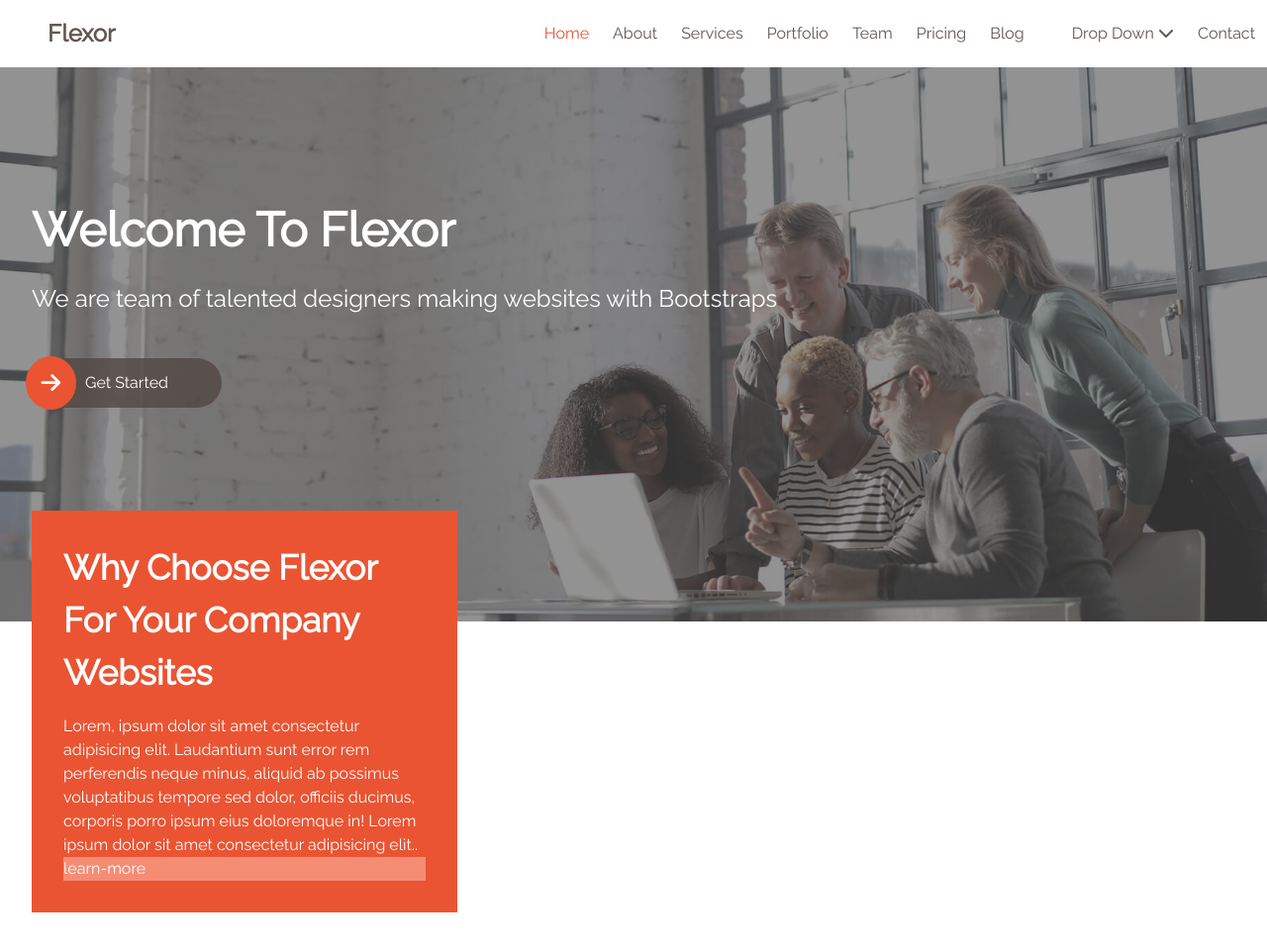
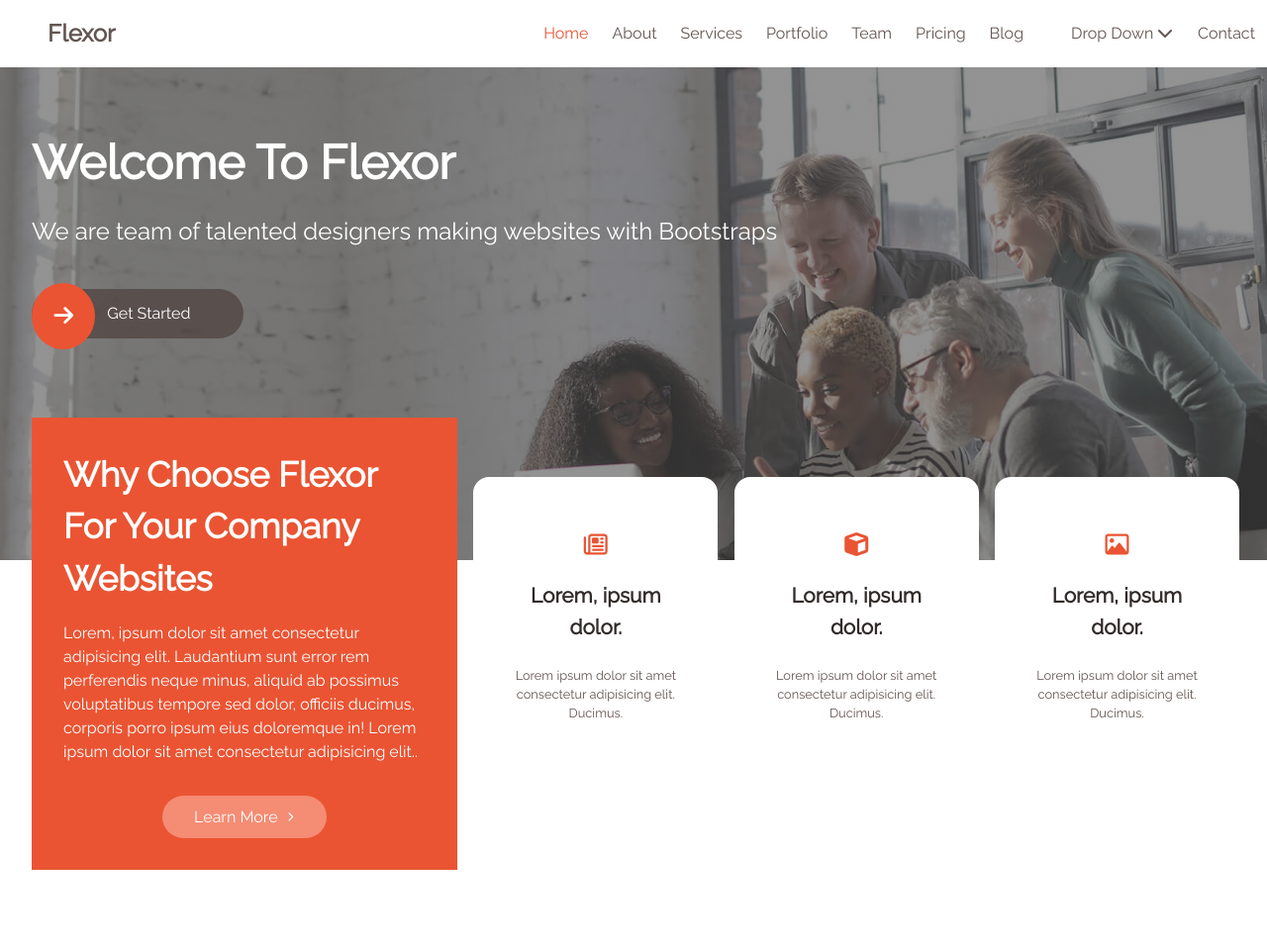
Before and after one commit to Ansh-sachan/checkpoint-4, a plain HTML site: page index.html in a window 1280 px wide. Shown: the whole page at 99% size. Drawn offline with Linux system fonts and the light colour scheme.

Commit message:
hero-section completed

```diff
--- a/assets/stylesheet/style.css
+++ b/assets/stylesheet/style.css
@@ -56,6 +56,7 @@ html{
 
 .btn-hover:hover{
 	background-color: var(--primary);
+	transition: 0.7s;
 }
 
 .container{
@@ -97,8 +98,14 @@ a{
 .flex-10{
 	flex: 0 1 10%;
 }
+.flex-15{
+	flex: 0 1 15%;
+}
 .flex-20{
 	flex: 0 1 20%;
+}
+.flex-25{
+	flex: 0 1 25%;
 }
 .flex-30{
 	flex: 0 1 30%;
@@ -123,8 +130,15 @@ a{
 }
 
 /* header  */
-.navbar{
+.header{
+	position: fixed;
+	top: 0;
+	left: 0;
+	z-index: 999;
+	background-color: white;
 	padding: 1rem;
+	margin: 0 auto;
+	width: 100%;
 }
 .brand{
 	color: var(--text-light);
@@ -144,18 +158,65 @@ a{
 }
 .nav-btn:hover{
 	color: var(--primary);
+	transition: 0.4s;
+}
+.drop-down{
+	position: relative;
+	width: 8rem;
+}
+.drop-down-2{
+	position: relative;
+	width: 8rem;
 }
 .option{
 	display: none;
+	background-color: white;
+	position:absolute;
+	top:1.5rem;
+	right: 0rem;
+	padding: 1rem;
+	border-radius: 1rem;
+	width:9rem;
+	height: auto;
 }
-.drop-down~.option:hover{
+.option-2{
+	display: none;
+	background-color: white;
+	position:absolute;
+	left: 8rem;
+	top: 0rem;
+	border-radius: 1rem;
+	width: 15rem;
+	width: 100%;
+	padding: 1rem 0;
+	height: auto;
+}
+.option li a{
+	color: var(--text-light);
+	padding-left: 1rem;
+}
+.drop-down:hover .option{
+	display: block;
+}
+.option li a:hover{
+	color:var(--primary);
+	transition: 0.4s;
+}
+.drop-down-2:hover .option-2{
 	display: block;
 }
 
 /* bg-img  */
 .bg-img{
 	background:linear-gradient(rgba(75, 74, 74,0.6),rgba(75, 74, 74,0.6)) ,url(/assets/media/hero-bg.jpg) no-repeat center center/cover;
-	height: 70vh;
+	height: 80vh;
+	width: 100%;
+	position: fixed;
+}
+
+/* section  */
+.relative{
+	position: relative;
 }
 .head-1{
 	font-size: 3rem;
@@ -173,36 +234,43 @@ a{
 }
 .arrow-btn{
     background-color: var(--primary);
-    padding: 1rem;
+    padding: 1.4rem;
     font-size: 1.4rem;
     border-radius: 50%;
     z-index: 99;
-    position: relative;
-    right: 12.4rem
+    position: absolute;
+    left: 0;
+	top: -0.4rem;
 }
 .btn{
 	background-color: var(--bg-color);
     padding: 0.8rem 2.5rem;
     border-radius: 3rem;
-    padding-left: 2.5rem;
+    padding-left: 3.9rem;
     position: relative;
     width: 7rem;
     text-align: center;
     color: white;
+	top: 0rem;
+	left: 0rem;
 }
 
 /* hero section */
+.hero-section{
+	background-color: white;
+	position: relative;
+	top: 14rem;
+}
 
 .container-box{
 	position: relative;
-	bottom:7rem;
+	bottom:9rem;
 }
 
 .card-1{
 	background-color: var(--primary);
 	color: white;
 	padding: 2rem;
-	/* height: 17rem; */
 }
 .hero-head-1{
 	font-size: 2.2rem;
@@ -214,4 +282,44 @@ a{
 }
 .btn-secondary{
 	background-color: #f58c74;
+	padding: 0.6rem 1.5rem;
+	border-radius: 2rem;
+	text-transform: capitalize;
+	width: 30%;
+	margin: 0 auto;
+	margin-top: 2rem;
+	padding-left: 2rem;
 }
+.btn-secondary i{
+	font-size:0.6rem;
+	margin-left: 0.6rem;
+}
+.btn-secondary:hover{
+	background-color: white;
+	color: var(--primary);
+	transition: 0.4s;
+}
+
+/* card-2 */
+.card-2{
+	background-color: white;
+	border-radius: 1rem;
+	padding: 2rem;
+	text-align: center;
+	height: 17rem;
+}
+.card-icon i{
+	color: var(--primary);
+	font-size: 1.5rem;
+	padding: 1.5rem;
+}
+.card-head{
+	font-weight: 900;
+	font-size: 1.3rem;
+	padding-bottom: 1.5rem;
+	color: var(--text-dark);
+}
+.card-para{
+	color: var(--text-light);
+	font-size: 0.8rem;
+}
--- a/index.html
+++ b/index.html
@@ -13,8 +13,8 @@
 </head>
 
 <body>
-    <header class="navbar">
-        <div class="container flex items-center space-between">
+    <header class="header">
+        <div class="container flex items-center space-between navbar">
             <nav>
                 <a class="brand" href="index.html">Flexor</a>
             </nav>
@@ -30,13 +30,23 @@
                     <li class="nav-btn">
                         <div class="drop-down">
                             <a href="#" class="nav-btn">Drop Down <i class="fa-solid fa-chevron-down fa-bounce"></i></a>
-                        </div>
-                        <div class="option  flex column">
-                            <a href="#">drop down 1</a>
-                            <a href="#">drop down 2</a>
-                            <a href="#">drop down 3</a>
-                            <a href="#">drop down 4</a>
-                            <a href="#">drop down 5</a>
+                            <ul class="option">
+                                <li><a href="#">drop down 1</a></li>
+                                <li>
+                                    <div class="drop-down-2">
+                                        <a href="#">Drop Down 2 <i class="fa-solid fa-chevron-right"></i></a>
+                                        <ul class="option-2">
+                                            <li><a href="#">Drop Down</a></li>
+                                            <li><a href="#">Drop Down</a></li>
+                                            <li><a href="#">Drop Down</a></li>
+                                            <li><a href="#">Drop Down</a></li>
+                                        </ul>
+                                    </div>
+                                </li>
+                                <li><a href="#">drop down 3</a></li>
+                                <li><a href="#">drop down 4</a></li>
+                                <li><a href="#">drop down 5</a></li>
+                            </ul>
                         </div>
                     </li>
                     <li><a href="#" class="nav-btn">contact</a></li>
@@ -46,26 +56,49 @@
     </header>
     <main>
         <section class="bg-img">
-            <div class="container">
+        </section>
+        <section class="container">
+            <div class="relative">
                 <h1 class="head-1">welcome to flexor</h1>
                 <h3 class="head-3">We are team of talented designers making websites with Bootstraps</h3>
                 <div class="flex items-center">
-                    <div class="btn btn-hover">Get Started</div>
-                    <i class="fa-solid fa-arrow-right arrow-btn" style="color: #ffffff;"></i>
+                    <div class="btn btn-hover">Get Started  <i class="fa-solid fa-arrow-right arrow-btn" style="color: #ffffff;"></i></div>
                 </div>
             </div>
         </section>
         <section class="hero-section">
-            <div class="container flex space-between container-box">
-                <div class="card-1 flex-30">
-                    <h1 class="hero-head-1">
-                        why choose flexor for your company  websites
-                    </h1>
-                    <p class="hero-para">Lorem, ipsum dolor sit amet consectetur adipisicing elit. Laudantium sunt error rem perferendis neque minus, aliquid ab possimus voluptatibus tempore sed dolor, officiis ducimus, corporis porro ipsum eius doloremque in! Lorem ipsum dolor sit amet consectetur adipisicing elit..</p>
-                    <div class="btn-hover btn-secondary">learn-more</div>
+            <div class="container">
+                <div class="flex space-between container-box items-center">
+                    <div class="card-1 flex-30">
+                        <h1 class="hero-head-1">
+                            why choose flexor for your company websites
+                        </h1>
+                        <p class="hero-para">Lorem, ipsum dolor sit amet consectetur adipisicing elit. Laudantium sunt error
+                            rem perferendis neque minus, aliquid ab possimus voluptatibus tempore sed dolor, officiis
+                            ducimus, corporis porro ipsum eius doloremque in! Lorem ipsum dolor sit amet consectetur
+                            adipisicing elit..</p>
+                        <div class="btn-secondary flex items-center">learn more <i class="fa-solid fa-chevron-right"></i></div>
+                    </div>
+                    <div class="card-2 flex-15">
+                        <div class="card-icon"><i class="fa-regular fa-newspaper"></i></div>
+                        <h2 class="card-head"><strong>Lorem, ipsum dolor.</strong></h2>
+                        <p class="card-para">Lorem ipsum dolor sit amet consectetur adipisicing elit. Ducimus.</p>
+                    </div>
+                    <div class="card-2 flex-15">
+                        <div class="card-icon"><i class="fa-solid fa-cube"></i></div>
+                        <h2 class="card-head"><strong>Lorem, ipsum dolor.</strong></h2>
+                        <p class="card-para">Lorem ipsum dolor sit amet consectetur adipisicing elit. Ducimus.</p>
+                    </div>
+                    <div class="card-2 flex-15">
+                        <div class="card-icon"><i class="fa-regular fa-image"></i></div>
+                        <h2 class="card-head"><strong>Lorem, ipsum dolor.</strong></h2>
+                        <p class="card-para">Lorem ipsum dolor sit amet consectetur adipisicing elit. Ducimus.</p>
+                    </div>
+
                 </div>
             </div>
         </section>
     </main>
 </body>
+
 </html>
```
